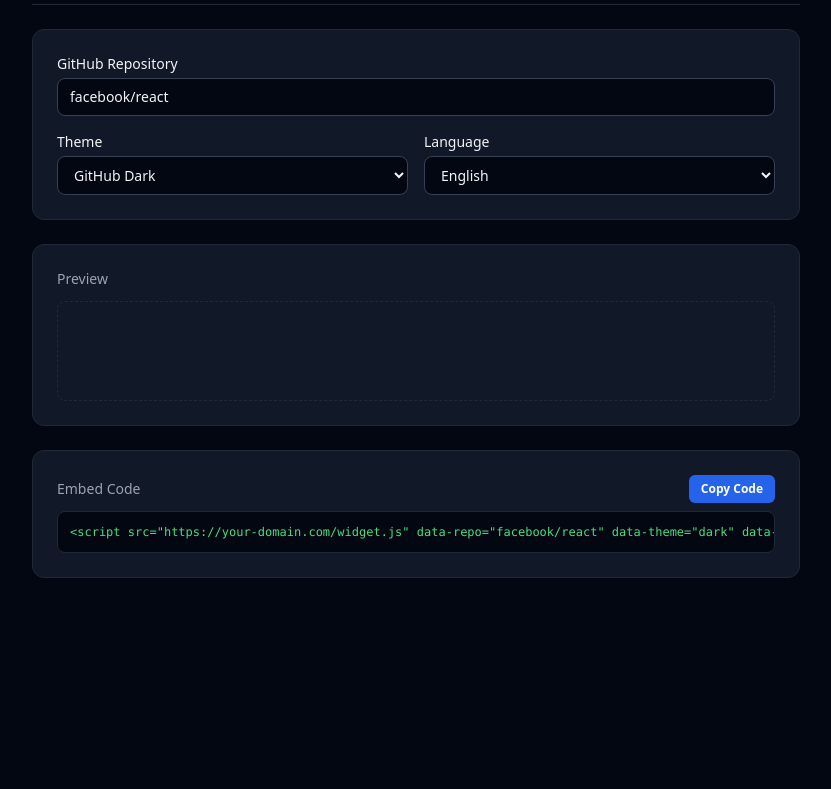
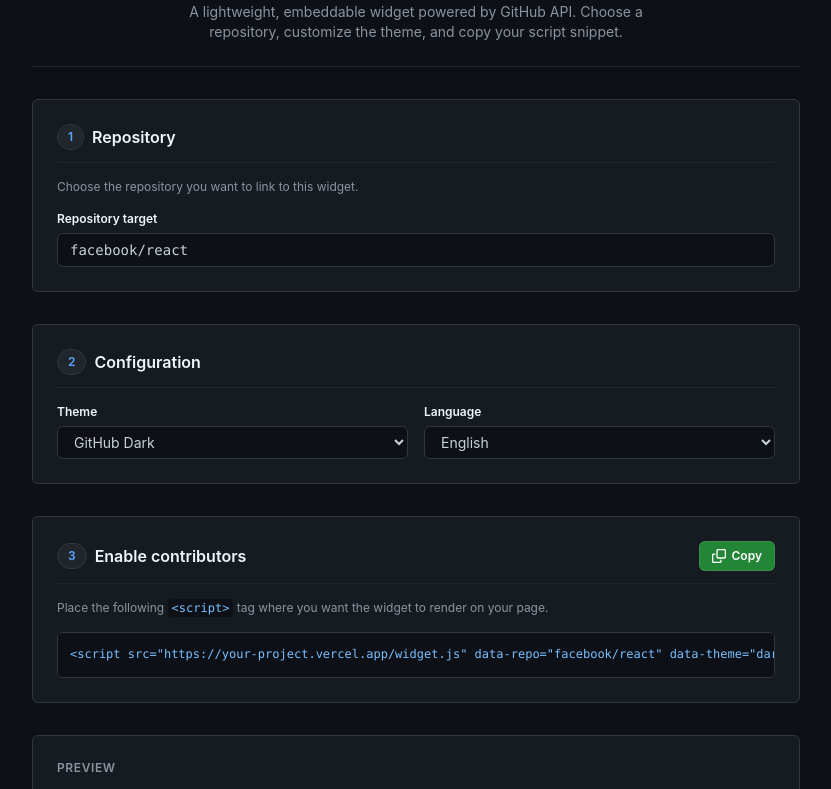
Before and after one commit to treatwashere/GitContrib, a plain HTML site: page index.html in a window 1280 px wide. Shown: the part 88-877 px from the top of the page, without its empty margins (224-1055 px from the left). Before the commit the page ends 800 px from the top, so only its background shows below. Drawn offline with nearby package versions, Linux system fonts and the light colour scheme; a script that the page names is missing.

Commit message:
Update index.html

```diff
--- a/index.html
+++ b/index.html
@@ -3,31 +3,64 @@
 <head>
   <meta charset="UTF-8">
   <meta name="viewport" content="width=device-width, initial-scale=1.0">
-  <title>Contributors Widget Generator</title>
+  <title>giscus-style contributors widget</title>
   <script src="https://cdn.tailwindcss.com"></script>
+  <style>
+    body {
+      font-family: -apple-system, BlinkMacSystemFont, "Segoe UI", Helvetica, Arial, sans-serif;
+    }
+  </style>
 </head>
-<body class="bg-gray-950 text-gray-100 min-h-screen p-6 font-sans">
-  <div class="max-w-3xl mx-auto space-y-6">
+<body class="bg-[#0d1117] text-[#c9d1d9] min-h-screen py-10 px-4">
 
-    <header class="border-b border-gray-800 pb-4">
-      <h1 class="text-2xl font-bold text-white">GitHub Contributors Widget Setup</h1>
-      <p class="text-sm text-gray-400">Configure your repository widget and copy the embed code.</p>
+  <div class="max-w-3xl mx-auto space-y-8">
+
+    <!-- Header -->
+    <header class="text-center space-y-3 pb-6 border-b border-[#21262d]">
+      <div class="inline-flex items-center gap-2 text-white font-semibold text-2xl">
+        <svg height="32" width="32" viewBox="0 0 16 16" fill="currentColor" class="text-[#58a6ff]">
+          <path d="M8 0c4.42 0 8 3.58 8 8a8.013 8.013 0 0 1-5.45 7.59c-.4.08-.55-.17-.55-.38 0-.27.01-1.13.01-2.2 0-.75-.25-1.23-.54-1.48 1.78-.2 3.65-.88 3.65-3.95 0-.88-.31-1.59-.82-2.15.08-.2.36-1.02-.08-2.12 0 0-.67-.22-2.2.82-.64-.18-1.32-.27-2-.27-.68 0-1.36.09-2 .27-1.53-1.03-2.2-.82-2.2-.82-.44 1.1-.16 1.92-.08 2.12-.51.56-.82 1.28-.82 2.15 0 3.06 1.86 3.75 3.64 3.95-.23.2-.44.55-.51 1.07-.46.21-1.61.55-2.33-.66-.15-.24-.6-.83-1.23-.82-.67.01-.27.38.01.53.34.19.73.9.82 1.13.16.45.68 1.31 2.69.94 0 .67.01 1.3.01 1.49 0 .21-.15.45-.55.38A7.995 7.995 0 0 1 0 8c0-4.42 3.58-8 8-8Z"></path>
+        </svg>
+        <span>contributors</span>
+      </div>
+      <p class="text-[#8b949e] text-sm max-w-lg mx-auto">
+        A lightweight, embeddable widget powered by GitHub API. Choose a repository, customize the theme, and copy your script snippet.
+      </p>
     </header>
 
-    <!-- Configuration Panel -->
-    <div class="bg-gray-900 p-6 rounded-xl border border-gray-800 space-y-4">
+    <!-- Step 1: Repository -->
+    <section class="bg-[#161b22] border border-[#30363d] rounded-md p-6 space-y-4">
+      <div class="flex items-center gap-2 border-b border-[#21262d] pb-3">
+        <span class="bg-[#21262d] text-[#58a6ff] text-xs font-semibold px-2.5 py-1 rounded-full border border-[#30363d]">1</span>
+        <h2 class="text-base font-semibold text-[#f0f6fc]">Repository</h2>
+      </div>
 
-      <!-- Repository Input -->
+      <p class="text-xs text-[#8b949e]">Choose the repository you want to link to this widget.</p>
+
       <div>
-        <label class="block text-sm font-medium mb-1">GitHub Repository</label>
-        <input type="text" id="input-repo" value="facebook/react" placeholder="owner/repo or https://github.com/owner/repo" class="w-full bg-gray-950 border border-gray-700 rounded-lg px-3 py-2 text-sm focus:outline-none focus:border-blue-500">
+        <label for="input-repo" class="block text-xs font-semibold text-[#f0f6fc] mb-1.5">Repository target</label>
+        <input
+          type="text"
+          id="input-repo"
+          value="facebook/react"
+          placeholder="owner/repo"
+          class="w-full bg-[#0d1117] border border-[#30363d] rounded-md px-3 py-1.5 text-sm text-[#c9d1d9] focus:outline-none focus:border-[#58a6ff] focus:ring-1 focus:ring-[#58a6ff] font-mono"
+        >
+      </div>
+    </section>
+
+    <!-- Step 2: Customization -->
+    <section class="bg-[#161b22] border border-[#30363d] rounded-md p-6 space-y-4">
+      <div class="flex items-center gap-2 border-b border-[#21262d] pb-3">
+        <span class="bg-[#21262d] text-[#58a6ff] text-xs font-semibold px-2.5 py-1 rounded-full border border-[#30363d]">2</span>
+        <h2 class="text-base font-semibold text-[#f0f6fc]">Configuration</h2>
       </div>
 
       <div class="grid grid-cols-1 md:grid-cols-2 gap-4">
-        <!-- Theme Swapper -->
+        <!-- Theme -->
         <div>
-          <label class="block text-sm font-medium mb-1">Theme</label>
-          <select id="select-theme" class="w-full bg-gray-950 border border-gray-700 rounded-lg px-3 py-2 text-sm focus:outline-none focus:border-blue-500">
+          <label for="select-theme" class="block text-xs font-semibold text-[#f0f6fc] mb-1.5">Theme</label>
+          <select id="select-theme" class="w-full bg-[#0d1117] border border-[#30363d] rounded-md px-3 py-1.5 text-sm text-[#c9d1d9] focus:outline-none focus:border-[#58a6ff]">
             <option value="dark">GitHub Dark</option>
             <option value="light">GitHub Light</option>
             <option value="dracula">Dracula</option>
@@ -35,10 +68,10 @@
           </select>
         </div>
 
-        <!-- Language Picker -->
+        <!-- Language -->
         <div>
-          <label class="block text-sm font-medium mb-1">Language</label>
-          <select id="select-lang" class="w-full bg-gray-950 border border-gray-700 rounded-lg px-3 py-2 text-sm focus:outline-none focus:border-blue-500">
+          <label for="select-lang" class="block text-xs font-semibold text-[#f0f6fc] mb-1.5">Language</label>
+          <select id="select-lang" class="w-full bg-[#0d1117] border border-[#30363d] rounded-md px-3 py-1.5 text-sm text-[#c9d1d9] focus:outline-none focus:border-[#58a6ff]">
             <option value="en">English</option>
             <option value="es">Spanish</option>
             <option value="fr">French</option>
@@ -46,29 +79,45 @@
           </select>
         </div>
       </div>
+    </section>
 
-    </div>
+    <!-- Step 3: Embed Snippet -->
+    <section class="bg-[#161b22] border border-[#30363d] rounded-md p-6 space-y-4">
+      <div class="flex items-center justify-between border-b border-[#21262d] pb-3">
+        <div class="flex items-center gap-2">
+          <span class="bg-[#21262d] text-[#58a6ff] text-xs font-semibold px-2.5 py-1 rounded-full border border-[#30363d]">3</span>
+          <h2 class="text-base font-semibold text-[#f0f6fc]">Enable contributors</h2>
+        </div>
+        <button
+          id="copy-btn"
+          class="bg-[#238636] hover:bg-[#2ea043] text-white text-xs font-semibold px-3 py-1.5 rounded-md transition-colors border border-[rgba(240,246,252,0.1)] flex items-center gap-1.5"
+        >
+          <svg height="14" width="14" viewBox="0 0 16 16" fill="currentColor">
+            <path d="M0 6.75C0 5.784.784 5 1.75 5h1.5a.75.75 0 0 1 0 1.5h-1.5a.25.25 0 0 0-.25.25v7.5c0 .138.112.25.25.25h7.5a.25.25 0 0 0 .25-.25v-1.5a.75.75 0 0 1 1.5 0v1.5A1.75 1.75 0 0 1 9.25 16h-7.5A1.75 1.75 0 0 1 0 14.25Z"></path>
+            <path d="M5 1.75C5 .784 5.784 0 6.75 0h7.5C15.216 0 16 .784 16 1.75v7.5A1.75 1.75 0 0 1 14.25 11h-7.5A1.75 1.75 0 0 1 5 9.25Zm1.75-.25a.25.25 0 0 0-.25.25v7.5c0 .138.112.25.25.25h7.5a.25.25 0 0 0 .25-.25v-7.5a.25.25 0 0 0-.25-.25Z"></path>
+          </svg>
+          Copy
+        </button>
+      </div>
 
-    <!-- Live Preview -->
-    <div class="bg-gray-900 p-6 rounded-xl border border-gray-800">
-      <h2 class="text-sm font-medium mb-3 text-gray-400">Preview</h2>
-      <div id="preview-container" class="min-h-[100px] flex items-center justify-center border border-dashed border-gray-800 rounded-lg p-4"></div>
-    </div>
+      <p class="text-xs text-[#8b949e]">Place the following <code class="text-[#79c0ff] bg-[#0d1117] px-1 py-0.5 rounded">&lt;script&gt;</code> tag where you want the widget to render on your page.</p>
 
-    <!-- Output Code Snippet -->
-    <div class="bg-gray-900 p-6 rounded-xl border border-gray-800">
-      <div class="flex items-center justify-between mb-2">
-        <h2 class="text-sm font-medium text-gray-400">Embed Code</h2>
-        <button id="copy-btn" class="bg-blue-600 hover:bg-blue-500 text-white text-xs font-semibold px-3 py-1.5 rounded-md transition-colors">Copy Code</button>
+      <div class="relative">
+        <pre class="bg-[#0d1117] border border-[#30363d] rounded-md p-3 text-xs text-[#79c0ff] font-mono overflow-x-auto leading-relaxed"><code id="code-output"></code></pre>
       </div>
-      <pre class="bg-gray-950 border border-gray-800 rounded-lg p-3 text-xs text-green-400 overflow-x-auto"><code id="code-output"></code></pre>
-    </div>
+    </section>
+
+    <!-- Preview -->
+    <section class="bg-[#161b22] border border-[#30363d] rounded-md p-6 space-y-4">
+      <h2 class="text-sm font-semibold text-[#8b949e] uppercase tracking-wider text-xs">Preview</h2>
+      <div id="preview-container" class="min-h-[120px] flex items-center justify-center border border-dashed border-[#30363d] rounded-md p-4 bg-[#0d1117]"></div>
+    </section>
 
   </div>
 
   <script>
-    // Host URL where your widget.js script is stored
-    const SCRIPT_URL = "https://your-domain.com/widget.js";
+    // Update this with your live Vercel domain once deployed
+    const SCRIPT_URL = "https://your-project.vercel.app/widget.js";
 
     const repoInput = document.getElementById("input-repo");
     const themeSelect = document.getElementById("select-theme");
@@ -82,11 +131,10 @@
       const theme = themeSelect.value;
       const lang = langSelect.value;
 
-      // Generate 1-line script tag
       const snippet = `<script src="${SCRIPT_URL}" data-repo="${repo}" data-theme="${theme}" data-lang="${lang}" async><\/script>`;
       codeOutput.textContent = snippet;
 
-      // Refresh Live Preview
+      // Re-render live preview
       previewContainer.innerHTML = "";
       const scriptTag = document.createElement("script");
       scriptTag.src = SCRIPT_URL;
@@ -102,11 +150,23 @@
 
     copyBtn.addEventListener("click", () => {
       navigator.clipboard.writeText(codeOutput.textContent);
-      copyBtn.textContent = "Copied!";
-      setTimeout(() => copyBtn.textContent = "Copy Code", 2000);
+      copyBtn.innerHTML = `
+        <svg height="14" width="14" viewBox="0 0 16 16" fill="currentColor">
+          <path d="M13.78 4.22a.75.75 0 0 1 0 1.06l-7.25 7.25a.75.75 0 0 1-1.06 0L2.22 9.28a.751.751 0 0 1 .018-1.042.751.751 0 0 1 1.042-.018L6 10.94l6.72-6.72a.75.75 0 0 1 1.06 0Z"></path>
+        </svg> Copied!
+      `;
+      setTimeout(() => {
+        copyBtn.innerHTML = `
+          <svg height="14" width="14" viewBox="0 0 16 16" fill="currentColor">
+            <path d="M0 6.75C0 5.784.784 5 1.75 5h1.5a.75.75 0 0 1 0 1.5h-1.5a.25.25 0 0 0-.25.25v7.5c0 .138.112.25.25.25h7.5a.25.25 0 0 0 .25-.25v-1.5a.75.75 0 0 1 1.5 0v1.5A1.75 1.75 0 0 1 9.25 16h-7.5A1.75 1.75 0 0 1 0 14.25Z"></path>
+            <path d="M5 1.75C5 .784 5.784 0 6.75 0h7.5C15.216 0 16 .784 16 1.75v7.5A1.75 1.75 0 0 1 14.25 11h-7.5A1.75 1.75 0 0 1 5 9.25Zm1.75-.25a.25.25 0 0 0-.25.25v7.5c0 .138.112.25.25.25h7.5a.25.25 0 0 0 .25-.25v-7.5a.25.25 0 0 0-.25-.25Z"></path>
+          </svg> Copy
+        `;
+      }, 2000);
     });
 
     updateGenerator();
   </script>
+
 </body>
 </html>
```
